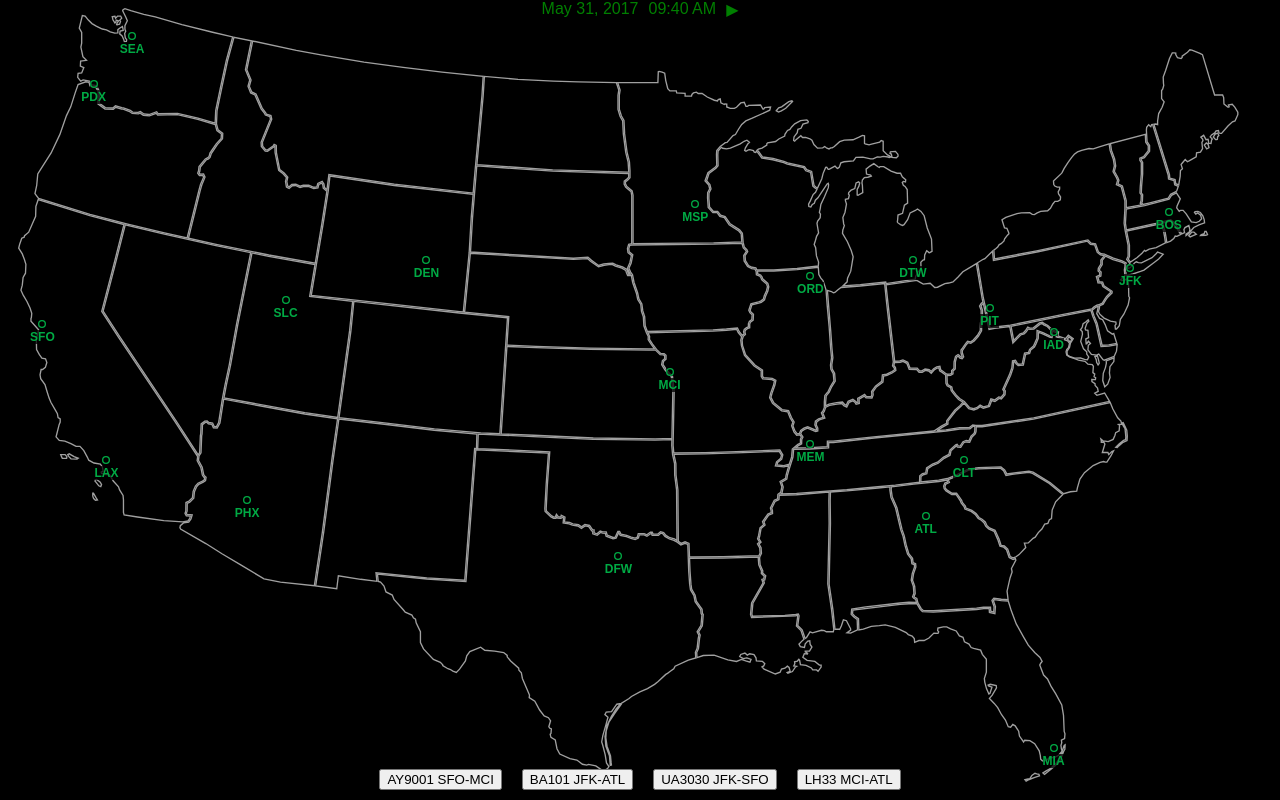
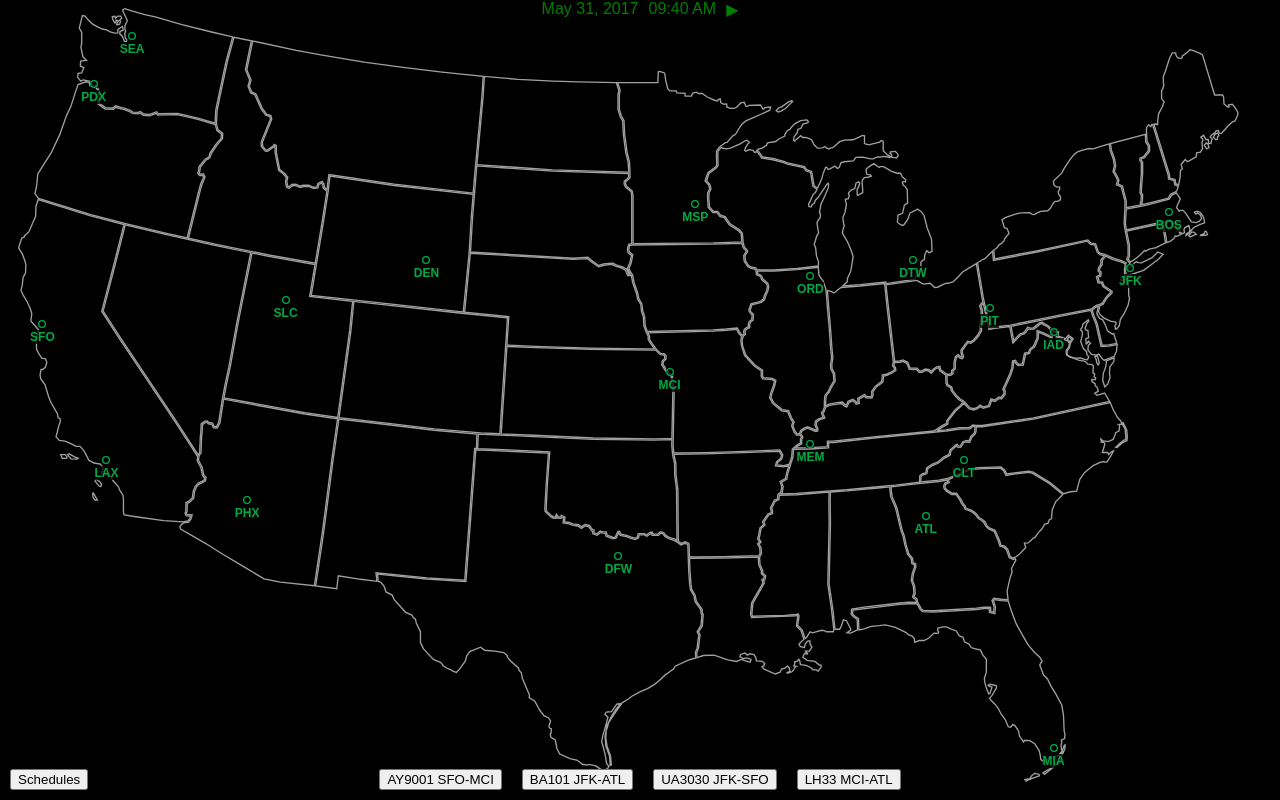
Before and after one commit to kpsroka/AirYou, a React (Create React App) app: page / in a window 1280 px wide. Built offline with nearby package versions, Linux system fonts and the light colour scheme.

Commit message:
Adding scheduled flights display.

```diff
--- a/src/App.js
+++ b/src/App.js
@@ -2,8 +2,9 @@ import React, { Component } from 'react';
 import ClockComponent from './ui/components/ClockComponent.js';
 import FieldOfPlayComponent from './ui/components/FieldOfPlayComponent.js';
 import NewFlightsComponent from './ui/components/NewFlightsComponent.js';
+import ScheduleListComponent from './ui/components/ScheduleListComponent.js';
 
-import './App.css';
+import './App.css'
 
 class App extends Component {
   render() {
@@ -12,6 +13,7 @@ class App extends Component {
         <FieldOfPlayComponent />
         <ClockComponent />
         <NewFlightsComponent />
+        <ScheduleListComponent />
       </div>
     );
   }
--- a/src/ui/components/ScheduleList.css
+++ b/src/ui/components/ScheduleList.css
@@ -1,7 +1,19 @@
 .scheduleList {
-
+  position: fixed;
+  left: 100px;
+  right: 100px;
+  top: 80px;
+  bottom: 80px;
+  border: 1px dotted #0a4;
+  display: flex;
+  justify-content: center;
+  flex-direction: column;
+  opacity: 0.85;
+  background-color: black;
 }
 
 .scheduleListItem {
-
+  display: flex;
+  justify-content: space-around;
+  flex-direction: row;
 }
--- a/src/ui/components/ScheduleList.js
+++ b/src/ui/components/ScheduleList.js
@@ -20,9 +20,10 @@ class ScheduleList extends Component {
     return (
       <div className="scheduleList">
         {this.props.flights.map((schedule) => {
+          console.log(schedule);
           return (
             <div
-              key="{schedule.flightId}"
+              key={schedule.flightId}
               className="scheduleListItem">
               <span>{schedule.flightId}</span>
               <span>{schedule.departureHours}:{schedule.departureMinutes}</span>
--- /dev/null
+++ b/src/ui/components/ScheduleListComponent.js
@@ -0,0 +1,10 @@
+import { connect } from 'react-redux';
+import ScheduleListControl from './ScheduleListControl.js';
+
+function mapStateToProps(state) {
+  return { flights: state.schedules };
+}
+
+const ScheduleListComponent = connect(mapStateToProps)(ScheduleListControl);
+
+export default ScheduleListComponent;
--- /dev/null
+++ b/src/ui/components/ScheduleListControl.css
@@ -0,0 +1,9 @@
+.scheduleListControl {
+  position: absolute;
+  bottom: 10px;
+  left: 10px;
+}
+
+.scheduleListToggleButton {
+
+}
--- /dev/null
+++ b/src/ui/components/ScheduleListControl.js
@@ -0,0 +1,39 @@
+import React, { Component } from 'react';
+import ScheduleList from "./ScheduleList.js";
+import "./ScheduleListControl.css";
+
+class ScheduleListControl extends Component {
+  constructor(props) {
+    super(props);
+    this.state = {scheduleListVisible: false};
+  }
+
+  render() {
+    return (
+        <div className="scheduleListControl">
+          <button
+              className="scheduleListToggleButton"
+              onClick={() => {this.toggleScheduleList()}}>
+            Schedules
+          </button>
+          {this.maybeRenderScheduleList()}
+        </div>
+    )
+  }
+
+  maybeRenderScheduleList() {
+    if (this.state.scheduleListVisible) {
+      return (
+          <ScheduleList flights={this.props.flights} />
+      )
+    } else {
+      return "";
+    }
+  }
+
+  toggleScheduleList() {
+    this.setState((prevState) => ({scheduleListVisible: !prevState.scheduleListVisible}));
+  }
+}
+
+export default ScheduleListControl;
```
